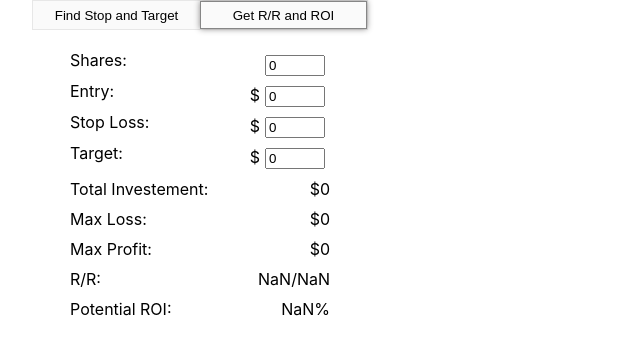
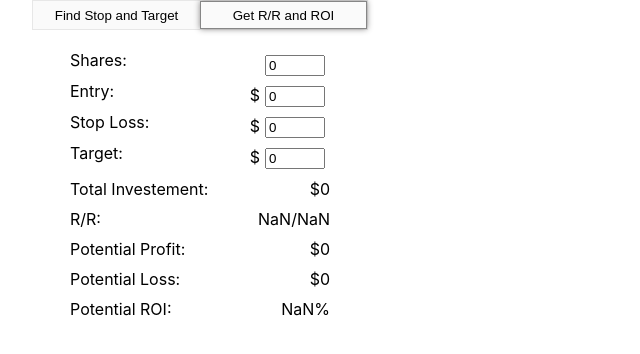
Before and after one commit to mrccodes/stonkshelper, a Next.js app: page / in a window 1280 px wide. Both pictures are taken after a click on the button "Get R/R and ROI". Shown: the top 354 px of the page, without its empty margins (0-640 px from the left). Built offline with nearby package versions, Linux system fonts and the light colour scheme.

Commit message:
changed data verbiage

```diff
--- a/components/RenderData.js
+++ b/components/RenderData.js
@@ -35,17 +35,19 @@ export const RenderData = (data) => {
           <p>{prettyDollars(totalInvestment.toString())}</p>
         </div>
         <div>
-          <p>Max Loss: </p>
-          <p>{prettyDollars(maxLoss.toString()) }</p>
+          <p>R/R: </p>
+          <p>{riskReward[1].toString()}/{riskReward[0].toString()}</p>
         </div>
         <div>
-          <p>Max Profit: </p>
+          <p>Potential Profit: </p>
           <p>{prettyDollars(maxProfit.toString())}</p>
         </div>
         <div>
-          <p>R/R: </p>
-          <p>{riskReward[1].toString()}/{riskReward[0].toString()}</p>
+          <p>Potential Loss: </p>
+          <p>{prettyDollars(maxLoss.toString()) }</p>
         </div>
+
+
         <div>
           <p>Potential ROI: </p>
           <p> {prettyRoi.toString()}</p>
```
